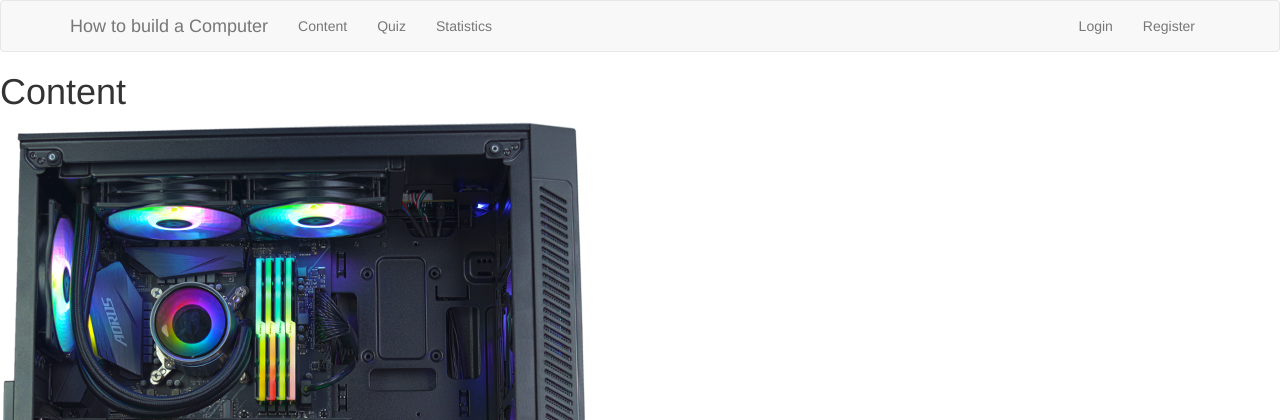
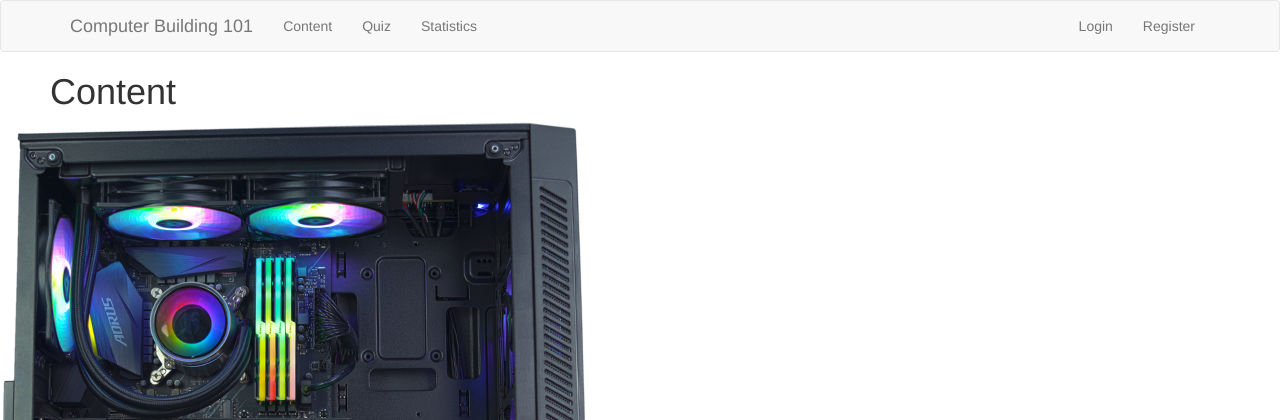
Before and after one commit to timpye/CITS3403-Website, a Flask app: page /content in a window 1280 px wide. Shown: the top 420 px of the page. Run offline with Flask 2, Linux system fonts and the light colour scheme; some libraries are stand-ins or nearby versions.

Commit message:
Added CSS styling and edited some files

```diff
--- a/app/routes.py
+++ b/app/routes.py
@@ -14,7 +14,6 @@ from werkzeug.urls import url_parse
 
 @app.route('/')
 @app.route('/index')
-@login_required
 def index():
     return render_template('index.html', title = 'Home')
 
--- a/app/static/css/stylesheet.css
+++ b/app/static/css/stylesheet.css
@@ -0,0 +1,8 @@
+.pc_sideview {
+    margin-left: auto;
+    margin-right: auto;
+}
+
+h1 {
+    padding-left: 50px;
+}
--- a/app/templates/base.html
+++ b/app/templates/base.html
@@ -1,7 +1,16 @@
 {% extends 'bootstrap/base.html' %}
 
 {% block title %}
-    {% if title %}{{ title }} - CITS3403 Project Website{% else %}Welcome to our CITS3403 Project Website!{% endif %}
+    {% if title %}
+    {{ title }} - Computer Building 101
+    {% else %}
+    Welcome to Computer Building 101!
+    {% endif %}
+{% endblock %}
+
+{% block styles %}
+{{ super() }}
+<link rel="stylesheet" href="{{ url_for('static', filename='css/stylesheet.css') }}">
 {% endblock %}
 
 {% block navbar %}
@@ -14,7 +23,7 @@
                 <span class="icon-bar"></span>
                 <span class="icon-bar"></span>
             </button>
-            <a class="navbar-brand" href="{{ url_for('index') }}">How to build a Computer</a>
+            <a class="navbar-brand" href="{{ url_for('index') }}">Computer Building 101</a>
         </div>
         <div class="collapse navbar-collapse" id="bs-example-navbar-collapse-1">
             <ul class="nav navbar-nav">
--- a/app/templates/content.html
+++ b/app/templates/content.html
@@ -2,7 +2,7 @@
 
 {% block content %}
     <h1>Content</h1>
-    <img src='static\images\pc_sideview.png' alt="PC Sideview" usemap="#partsmap">
+    <img class="pc_sideview" src='static\images\pc_sideview.png' alt="PC Sideview" usemap="#partsmap">
 
     <map name='partsmap'>
         <area shape="rect" coords="53, 303, 368, 345" alt='Graphics Card' href= "{{ url_for('graphics_card') }}">
--- a/app/templates/index.html
+++ b/app/templates/index.html
@@ -1,5 +1,8 @@
 {% extends "base.html "%}
 
 {% block content %}
+    {%if current_user.is_authenticated %}
     <h1>Hi, {{ current_user.username }}!</h1>
+    {% else %}
+    {% endif %}
 {% endblock %}
```
